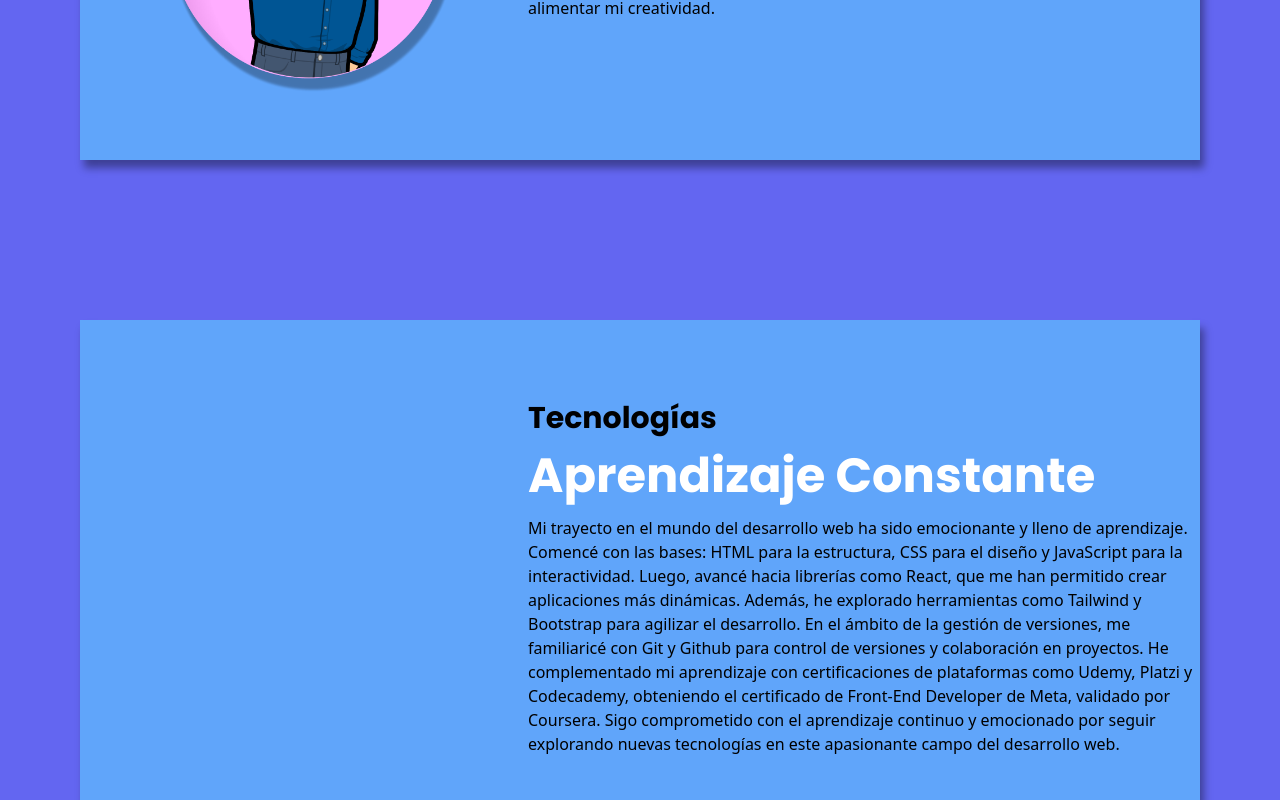
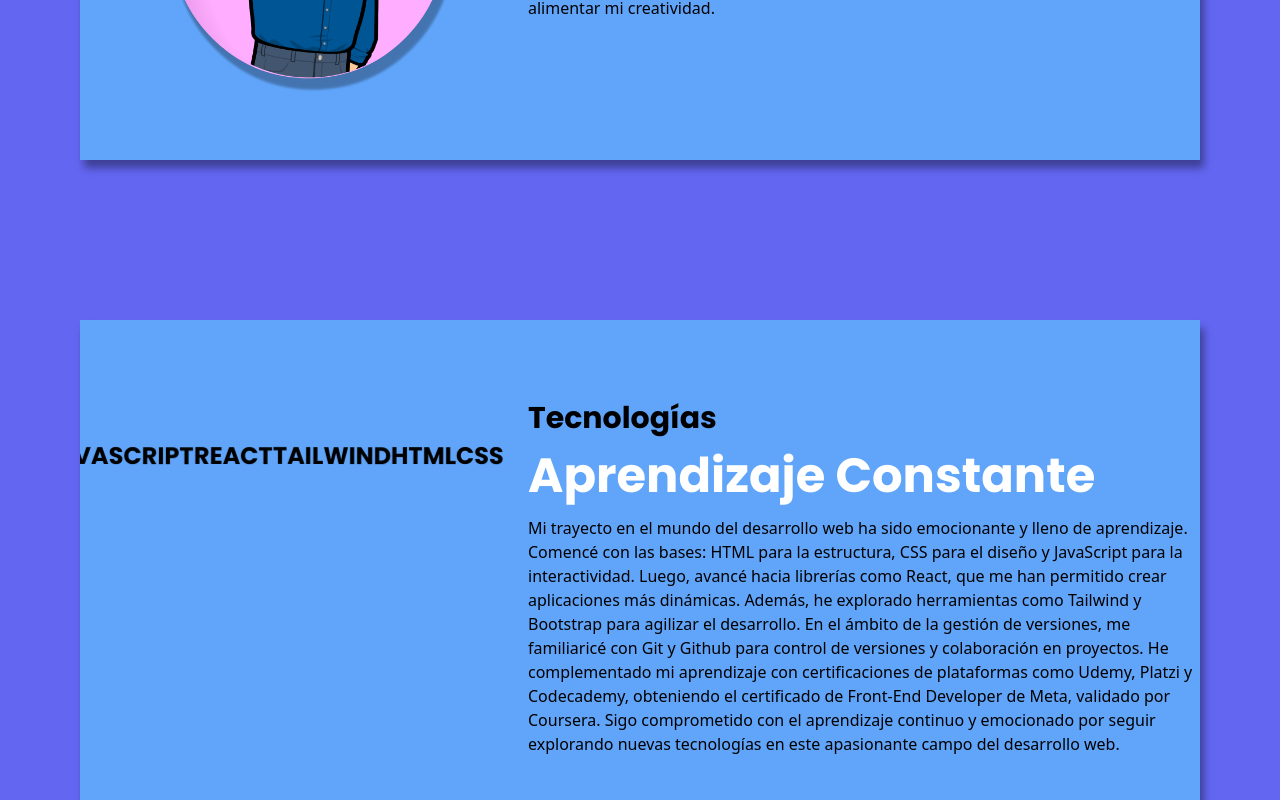
Before and after one commit to juanmagp80/PortFolioJMG, a React (Vite) app: page / in a window 1280 px wide. Shown: the part 1180-1980 px from the top of the page. Built offline with nearby package versions, Linux system fonts and the light colour scheme.

Commit message:
portfolio

```diff
--- a/src/App.css
+++ b/src/App.css
@@ -12,7 +12,7 @@
 @layer utilities {
   @keyframes circle {
     0% {
-      transform: rotate(0deg) translateX(50px) rotate(0deg);
+      transform: rotate(2deg) translateX(50px) rotate(0deg);
     }
     100% {
       transform: rotate(360deg) translateX(50px) rotate(-360deg);
@@ -44,3 +44,25 @@
     }
   }
 }
+.tag-cloud {
+  will-change: transform, opacity, filter;
+  position: absolute;
+  top: 50%;
+  left: 50%;
+  z-index: 8;
+  opacity: 0.571;
+  transform-origin: 50% 50%;
+  transform: translate3d(-156.37px, -135.56px, 0px) scale(0.906);
+}
+@keyframes marquee {
+  0% {
+    transform: translateX(10%);
+  }
+  100% {
+    transform: translateX(calc(100% - 100vw));
+  }
+}
+
+.animate-marquee {
+  animation: marquee 5s linear infinite;
+}
--- a/src/Components/Card/index.jsx
+++ b/src/Components/Card/index.jsx
@@ -62,7 +62,7 @@ export function HorizontalCard() {
             >
               Juanma Garrido
             </Typography>
-            <Typography color="gray" className="mb-6 font-normal">
+            <Typography color="gray" className="mb-6 font-normal text-left">
               Entusiasta de la programación web, me sumerjo en el mundo del
               Front-end. Aunque estoy empezando en este mundo apasionante, mi
               dedicación por aprender es incansable. Apasionado por la creación
--- a/src/Components/Card2/index.jsx
+++ b/src/Components/Card2/index.jsx
@@ -62,7 +62,7 @@ export function HorizontalCard2() {
             >
               Sobre mi
             </Typography>
-            <Typography color="gray" className="mb-8 font-normal">
+            <Typography color="gray" className="mb-8 font-normal text-left">
               Hola, soy Juanma. Apasionado de la programación web y el
               desarrollo Front-end, busco constantemente expandir mis
               habilidades en este fascinante campo. Además de la tecnología, mi
--- a/src/Components/Card3/index.jsx
+++ b/src/Components/Card3/index.jsx
@@ -8,49 +8,82 @@ import {
 import { useEffect } from "react";
 import { useState } from "react";
 import "../../App.css";
+import { Fade } from "react-awesome-reveal";
+import { useInView } from "react-intersection-observer";
 
 export function HorizontalCard3() {
+  const { ref, inView } = useInView({
+    triggerOnce: false,
+  });
   return (
     <div className="flex justify-center items-center  bg-indigo-500">
-      <Card className="w-full max-w-[70rem] h-[30rem] flex-row shadow-3xl bg-blue-400">
+      <Card className="w-full max-w-[70rem] h-[30rem] flex-row shadow-3xl bg-blue-400 overflow-hidden">
         <CardHeader
           shadow={false}
           floated={false}
           className="m-0 w-2/5 shrink-0 rounded-r-none"
         >
-          <div className="relative w-500px h-500px">
-
-
-            <h1 className="absolute animate-circle">Título 2</h1>
-            <h1 className="absolute animate-circle">Título 3</h1>
+          <div className="w-2/3 h-2/3 bg-blue-400 flex items-center justify-center relative">
+            <h1 className="text-2xl text-black font-poppins animate-circle">
+              JAVASCRIPT
+            </h1>
+            <h1 className="text-2xl text-black font-poppins animate-circle">
+              REACT
+            </h1>
+            <h1 className="text-2xl text-black font-poppins animate-circle">
+              TAILWIND
+            </h1>
+            <h1 className="text-2xl text-black font-poppins animate-circle">
+              HTML
+            </h1>
+            <h1 className="text-2xl text-black font-poppins animate-circle">
+              CSS
+            </h1>
           </div>
         </CardHeader>
+        <Fade
+          direction="right"
+          triggerOnce={false}
+          duration="500"
+          opposite={true}
+          when={inView}
+        >
           <CardBody>
+            <Fade
+              direction="right"
+              triggerOnce={false}
+              duration="500"
+              opposite={true}
+              when={inView}
+            >
               <Typography className="mt-20 font-poppins text-3xl">
                 Tecnologías
               </Typography>
+            </Fade>
             <Typography
               variant="h1"
               className="mb-4 mt-4 font-poppins text-white font-bold text-5xl"
             >
               Aprendizaje Constante
             </Typography>
-          <Typography color="gray" className="mb-8 font-normal">
+            <Typography color="gray" className="mb-8 font-normal text-left">
               Mi trayecto en el mundo del desarrollo web ha sido emocionante y
               lleno de aprendizaje. Comencé con las bases: HTML para la
-            estructura, CSS para el diseño y JavaScript para la interactividad.
-            Luego, avancé hacia librerías como React, que me han permitido crear
-            aplicaciones más dinámicas. Además, he explorado herramientas como
-            Tailwind y Bootstrap para agilizar el desarrollo. En el ámbito de la
-            gestión de versiones, me familiaricé con Git y Github para control
-            de versiones y colaboración en proyectos. He complementado mi
-            aprendizaje con certificaciones de plataformas como Udemy, Platzi y
-            Codecademy, obteniendo el certificado de Front-End Developer de
-            Meta, validado por Coursera. Sigo comprometido con el aprendizaje
-            continuo y emocionado por seguir explorando nuevas tecnologías en
-            este apasionante campo del desarrollo web.
+              estructura, CSS para el diseño y JavaScript para la
+              interactividad. Luego, avancé hacia librerías como React, que me
+              han permitido crear aplicaciones más dinámicas. Además, he
+              explorado herramientas como Tailwind y Bootstrap para agilizar el
+              desarrollo. En el ámbito de la gestión de versiones, me
+              familiaricé con Git y Github para control de versiones y
+              colaboración en proyectos. He complementado mi aprendizaje con
+              certificaciones de plataformas como Udemy, Platzi y Codecademy,
+              obteniendo el certificado de Front-End Developer de Meta, validado
+              por Coursera. Sigo comprometido con el aprendizaje continuo y
+              emocionado por seguir explorando nuevas tecnologías en este
+              apasionante campo del desarrollo web.
             </Typography>
           </CardBody>
+        </Fade>
       </Card>
     </div>
   );
```
Lines whose indentation alone changed are shown as unchanged.
